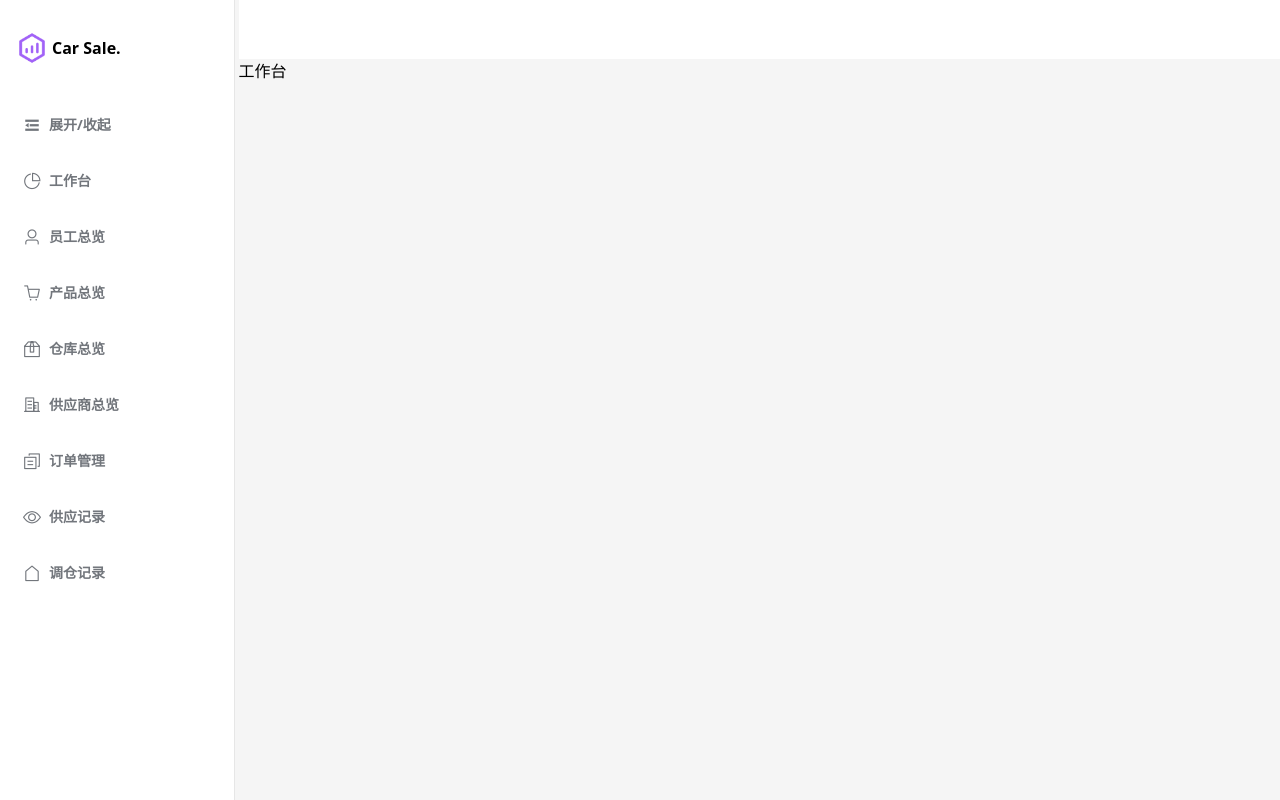
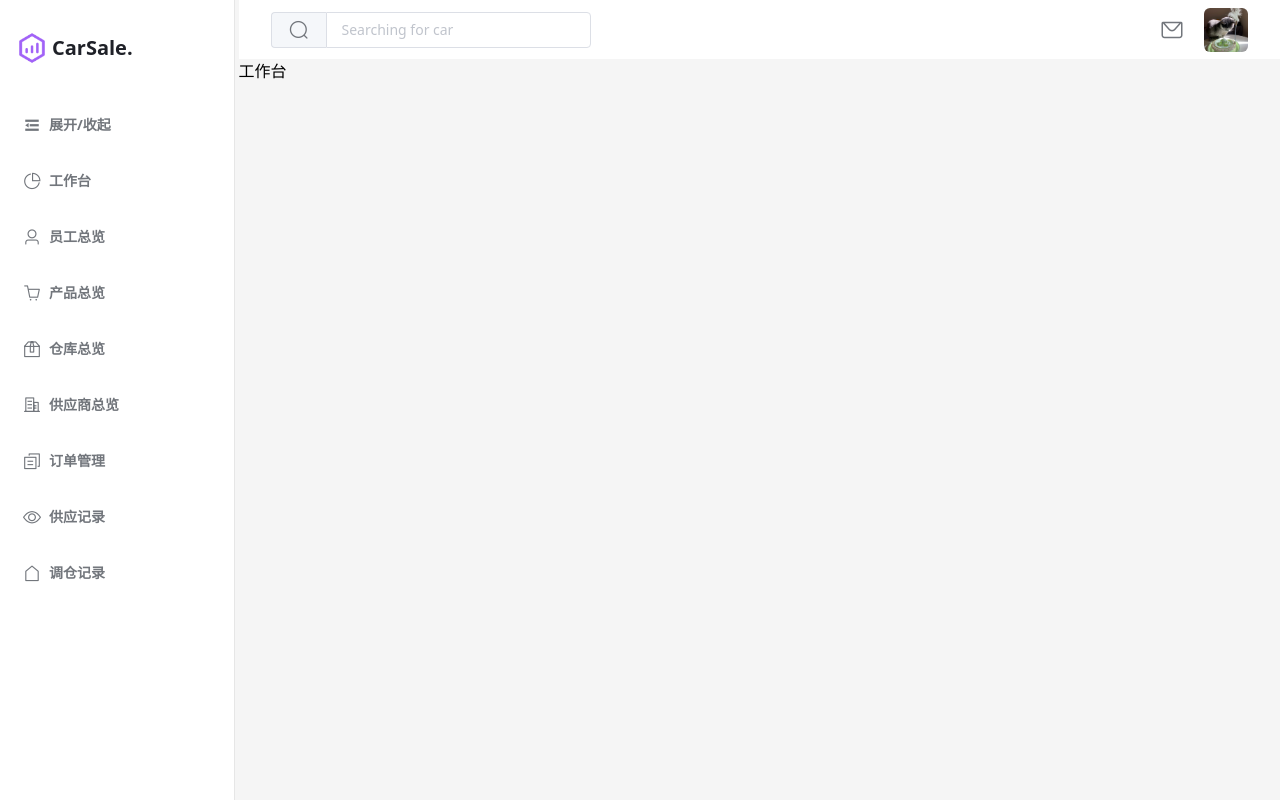
Before and after one commit to Tako0825/car-sales, a Vue app in the folder vue/: page / in a window 1280 px wide. Built offline with nearby package versions, Linux system fonts and the light colour scheme.

Commit message:
顶部导航组件样式

```diff
--- a/vue/src/layouts/home/IndexPage.vue
+++ b/vue/src/layouts/home/IndexPage.vue
@@ -1,9 +1,8 @@
 <template>
   <div class="content w-full h-full overflow-hidden flex gap-1">
-    <LeftMenuVue/>
+    <LeftMenu/>
     <main class="w-full h-full flex flex-col">
-      <header class=" w-full h-16 bg-white">
-      </header>
+      <TopNav/>
       <article class=" w-full h-full">
         <router-view></router-view>
       </article>
@@ -12,10 +11,12 @@
 </template>
 
 <script>
-import LeftMenuVue from '../../views/home/left-menu/IndexView.vue'
+import LeftMenu from '@/views/home/left-menu/IndexView.vue'
+import TopNav from "@/views/home/top-nav/IndexView.vue"
 export default {
+  name: "HomePage",
   components: {
-    LeftMenuVue
+    LeftMenu, TopNav
   }
 }
 </script>
--- a/vue/src/views/home/left-menu/LogoSection.vue
+++ b/vue/src/views/home/left-menu/LogoSection.vue
@@ -1,8 +1,12 @@
 <template>
     <!-- LOGO -->
     <el-row class="w-full h-24 pl-4 flex justify-start items-center">
-        <img src="@/assets/icon/logo.png" alt="系统LOGO" class="w-8 h-8">
-        <span v-if="!collapse" class="pl-1 whitespace-nowrap">Car Sale.</span>
+        <img src="@/assets/icon/logo.png" alt="LOGO" class="w-8 h-8">
+        <span
+            v-if="!collapse"
+            class="pl-1 whitespace-nowrap text-xl"
+            style="color: #1f2128;"
+        >{{ slogan }}</span>
     </el-row>
 </template>
 
@@ -10,7 +14,12 @@
 export default {
     props: [
         "collapse"
-    ]
+    ],
+    data() {
+        return {
+            slogan: "CarSale."
+        }
+    }
 }
 </script>
 
--- /dev/null
+++ b/vue/src/views/home/top-nav/IndexView.vue
@@ -0,0 +1,43 @@
+<template>
+    <!-- 顶部导航 -->
+    <div class="w-full h-16 px-8 bg-white flex justify-between items-center">
+        <!-- 搜索框 -->
+        <div class="w-80">
+            <el-input
+                v-model="input"
+                placeholder="Searching for car"
+                maxlength="20"
+                size="medium"
+            >
+                <template slot="prepend"><i class="el-icon-search transform scale-150"></i></template>
+            </el-input>
+        </div>
+        <div class="flex gap-6 items-center">
+            <!-- 收件箱 -->
+            <i class="el-icon-message transform scale-150"></i>
+            <!-- 我的头像 -->
+            <img
+                :src="avatar"
+                alt="我的头像"
+                class="w-11 h-11 rounded-md object-cover"
+            >
+        </div>
+    </div>
+</template>
+
+<script>
+import avatar from "@/assets/avatar/wechat.jpg"
+export default {
+    name: "TopNav",
+    data() {
+        return {
+            input: "",
+            avatar
+        }
+    }
+}
+</script>
+
+<style>
+
+</style>
```
Also changed, not shown: vue/src/assets/avatar/wechat.jpg (added).
